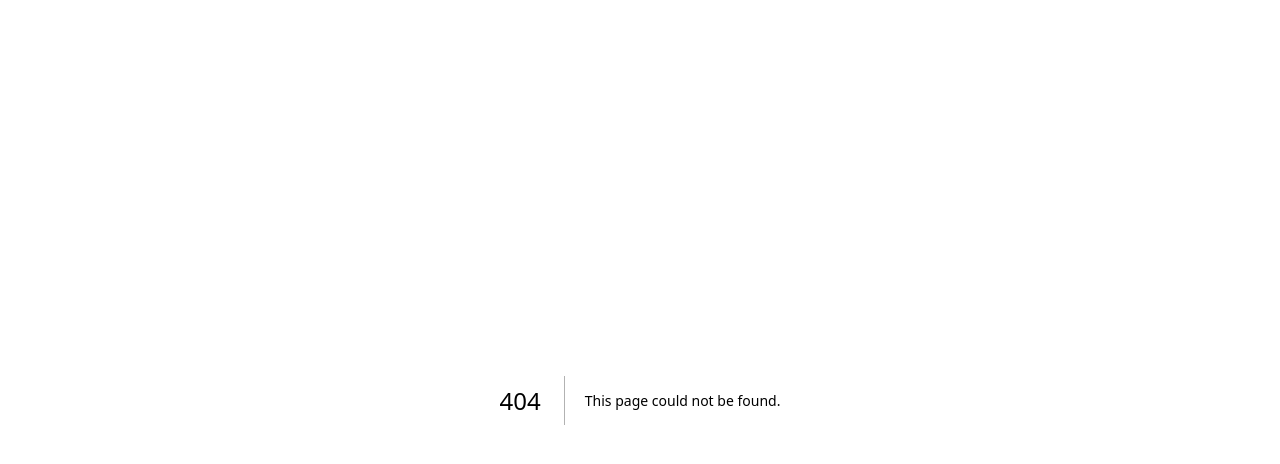
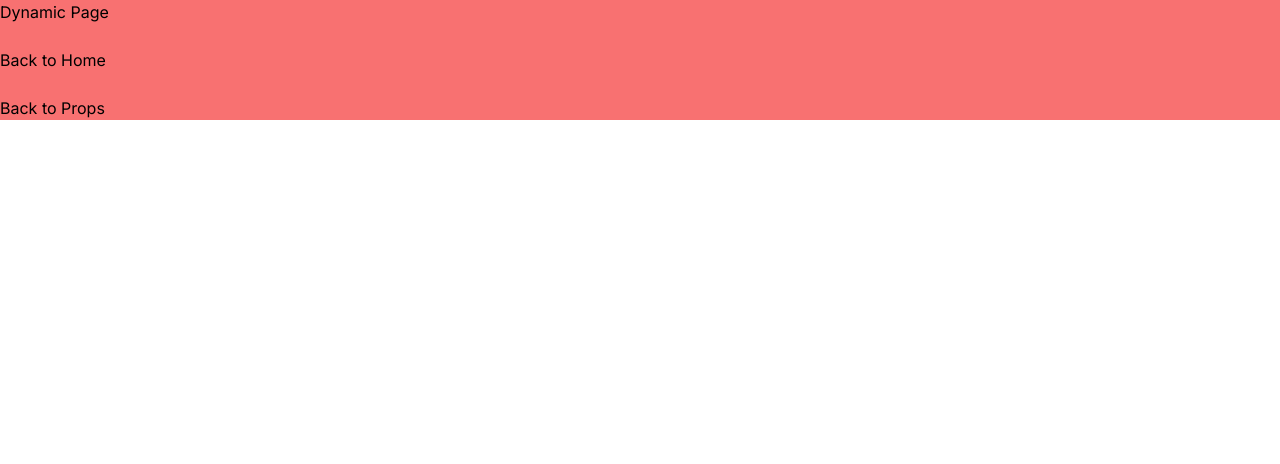
Before and after one commit to bdimon/react-next, a Next.js app: page /props/1 in a window 1280 px wide. Before the commit this address had no page. Shown: the top 464 px of the page. Built offline with nearby package versions, Linux system fonts and the light colour scheme.

Commit message:
dynamic routing

```diff
--- a/app/page.js
+++ b/app/page.js
@@ -3,8 +3,12 @@ import Link from "next/link";
 export default function Home() {
   return (
     <main className="bg-green-200">
-      <h2>Main Page</h2>
-      <Link href="/props">Go to Props Page</Link>
+      <div><h1>Main Page</h1></div>
+      <br />
+      <Link className="bg-blue-400" href="/props">Go to Props Page</Link>
+      <br />
+      <br />
+      <Link href="/props/1">Go to Dynamic Page</Link>
     </main>
   );
 }
--- /dev/null
+++ b/app/props/[id]/page.jsx
@@ -0,0 +1,17 @@
+import React from 'react';
+import Link from "next/link";
+
+function DynamicPage() {
+    return (
+    <div className='bg-red-400'>
+        <div>Dynamic Page</div>
+        <br />
+        <Link href="/">Back to Home</Link>
+        <br />
+        <br />
+        <Link href="/props">Back to Props</Link>
+    </div>
+    );
+}
+
+export default DynamicPage;
--- a/app/props/page.jsx
+++ b/app/props/page.jsx
@@ -1,12 +1,14 @@
 import React from 'react';
 import Link from "next/link";
 
-function PropsPage(props) {
+function PropsPage() {
     return (
     <div className='bg-red-200'>
         <div>
             Props Page
         </div>
+        <br />
+        <br />
         <Link href="/">Back to Home</Link>
     </div>
     );
```
